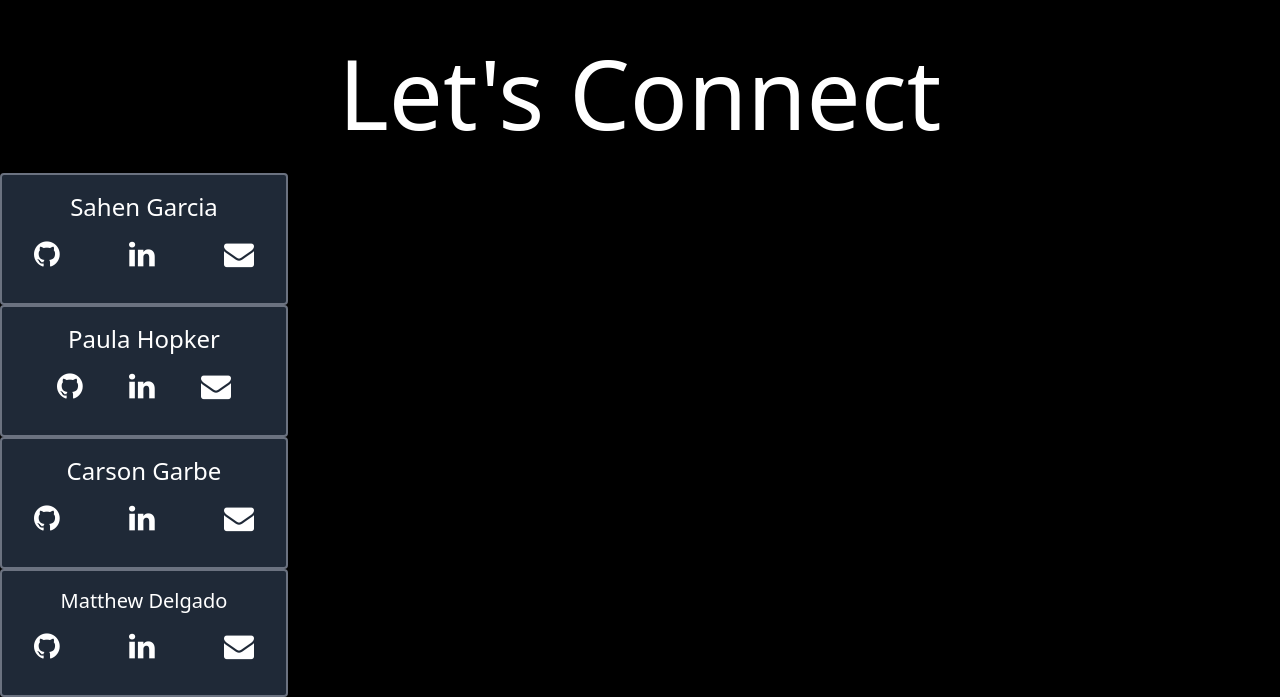
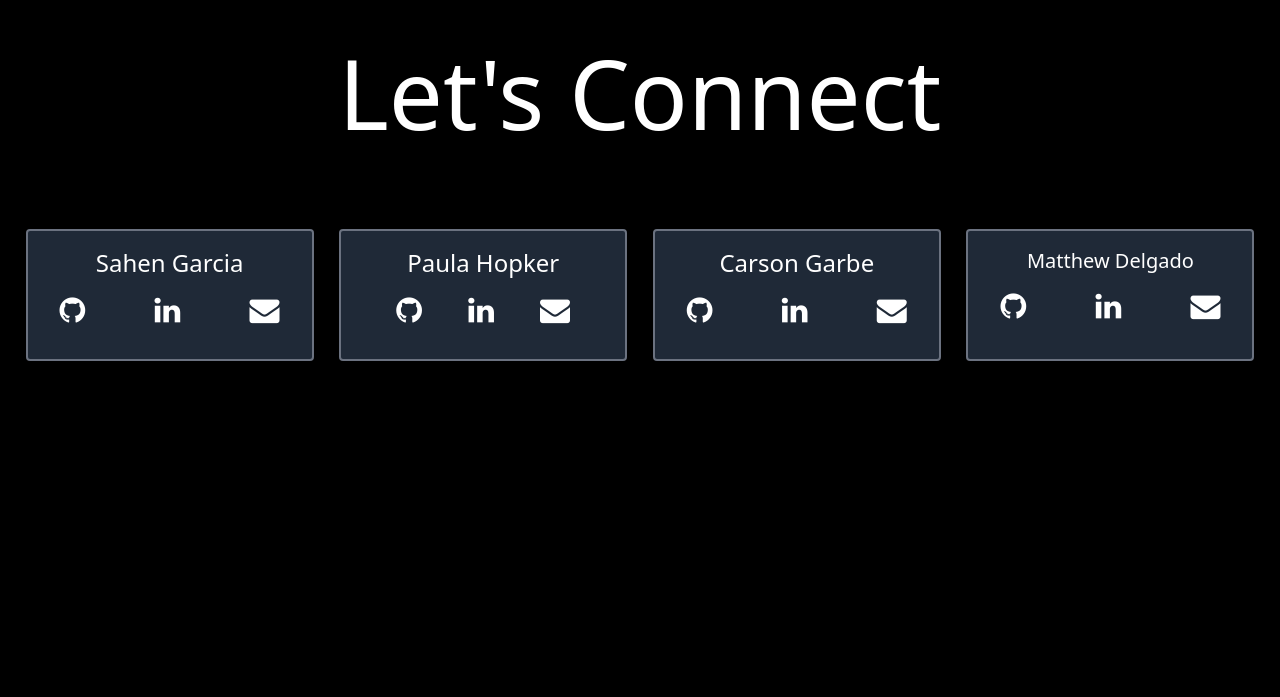
Before and after one commit to imjustSahen/ConcertCrawler, a website: page src/contact.html in a window 1280 px wide. Shown: the part 1630-2327 px from the top of the page. After the commit the page ends 2047 px from the top, so only its background shows below. Drawn offline with nearby package versions, Linux system fonts and the light colour scheme.

Commit message:
centered lets connect boxes

```diff
--- a/src/contact.html
+++ b/src/contact.html
@@ -76,6 +76,7 @@
     <!-- Let's Connect -->
     <section class="flex flex-col text-center pt-40">
         <h1 class="text-8xl pb-8">Let's Connect</h1>
+        <div class="flex flex-row justify-evenly my-14">
             <card class="flex flex-col py-4 px-4 w-72 max-w-screen-md border-2 rounded border-gray-500 bg-gray-800">
                 <h1 class="text-2xl">Sahen Garcia</h1>
                 <div class="flex justify-between p-4">
```
Lines whose indentation alone changed are shown as unchanged.
